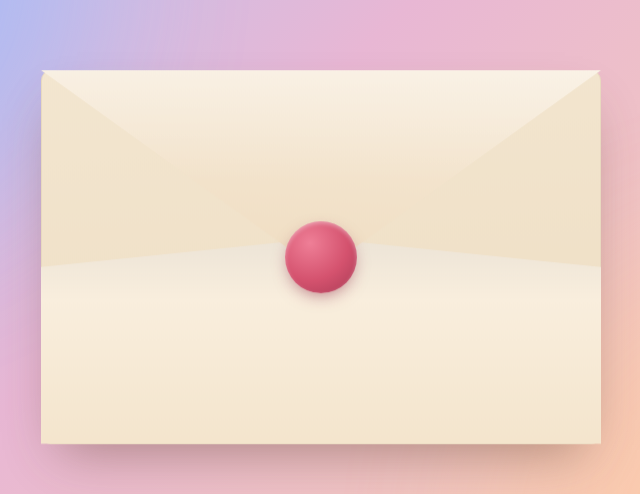
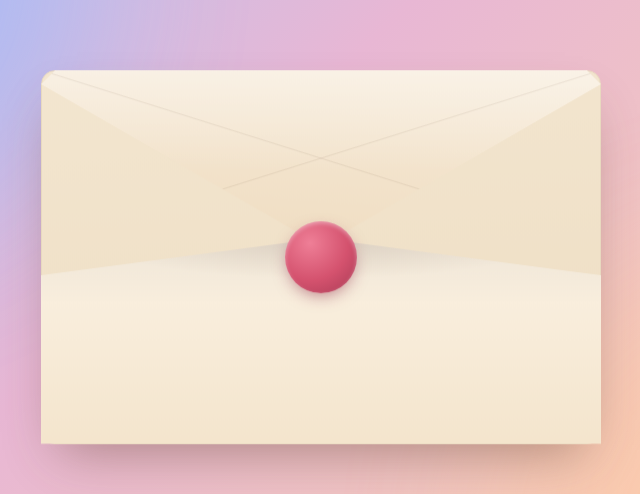
Before and after one commit to VodkaCranberry/birthday-card-for-xiangcai, a plain HTML site: page index.html in a window 1280 px wide. Shown: the part 142-636 px from the top of the page, 319-959 px from the left. Drawn offline with Linux system fonts and the light colour scheme.

Commit message:
Smooth envelope flap: rounded corners, aligned tip, soft seams
Co-Authored-By: Claude Code <noreply@anthropic.com>

```diff
--- a/index.html
+++ b/index.html
@@ -78,49 +78,89 @@
     inset: 0;
     background: linear-gradient(175deg, #f3e6d0, #eeddc2);
     border: 1px solid var(--paper-edge);
-    border-radius: 10px;
+    border-radius: 14px;
     box-shadow: 0 24px 50px -18px rgba(90, 60, 40, .45);
     z-index: 1;
   }
 
-  /* front pocket */
+  /* front pocket — peak sits at 45% (100% − 55%); flap tip meets it */
   .env-front {
     position: absolute;
     left: 0; right: 0; bottom: 0;
     height: 55%;
     background: linear-gradient(180deg, var(--paper-front), #f4e5cd);
-    clip-path: polygon(0 14%, 50% 0, 100% 14%, 100% 100%, 0 100%);
+    /* shallower side dips so the V reads cleanly against the flap edges */
+    clip-path: polygon(0 18%, 50% 0, 100% 18%, 100% 100%, 0 100%);
     z-index: 3;
     pointer-events: auto;
+  }
+  /* soft shelf under the flap tip so the junction has no hard seam */
+  .env-front::before {
+    content: "";
+    position: absolute;
+    left: 8%; right: 8%; top: 0;
+    height: 28%;
+    background: radial-gradient(ellipse 70% 100% at 50% 0%, rgba(90, 60, 40, .14), transparent 70%);
+    pointer-events: none;
+    z-index: 1;
   }
   .env-front::after {
     content: "";
     position: absolute;
     inset: 0;
-    background: linear-gradient(180deg, rgba(0,0,0,.06), transparent 30%);
+    background: linear-gradient(180deg, rgba(0,0,0,.05), transparent 32%);
     pointer-events: none;
   }
 
-  /* top flap */
+  /*
+   * Top flap — height 47% so the tip lands just past the pocket peak (45%),
+   * rounded top corners match .env-back radius, soft edge shadows remove
+   * the “cut paper” look where it meets the body.
+   */
   .flap {
+    --flap-r: 14px;
     position: absolute;
     left: 0; right: 0; top: 0;
-    height: 54%;
+    height: 47%;
     background: linear-gradient(185deg, var(--paper-flap), #efdcc0);
-    clip-path: polygon(0 0, 100% 0, 50% 100%);
+    /* rounded top corners + triangle tip (clockwise from top-left) */
+    clip-path: polygon(
+      var(--flap-r) 0,
+      calc(100% - var(--flap-r)) 0,
+      100% var(--flap-r),
+      50% 100%,
+      0 var(--flap-r)
+    );
     transform-origin: top center;
     transform: rotateX(0deg);
     transition: transform .75s cubic-bezier(.45, .05, .2, 1), z-index 0s .38s;
     z-index: 4;
     backface-visibility: visible;
     pointer-events: auto;
+    /* soft drop under the whole flap — lifts edges off the body */
+    filter: drop-shadow(0 3px 4px rgba(80, 55, 40, .20))
+            drop-shadow(0 1px 1px rgba(80, 55, 40, .12));
   }
+  /* paper sheen on the flap face */
   .flap::before {
     content: "";
     position: absolute;
     inset: 0;
-    background: linear-gradient(180deg, rgba(255,255,255,.35), transparent 55%);
-    clip-path: polygon(0 0, 100% 0, 50% 100%);
+    background: linear-gradient(180deg, rgba(255,255,255,.38), transparent 58%);
+    clip-path: inherit;
+    pointer-events: none;
+  }
+  /* faint crease lines along both folded edges */
+  .flap::after {
+    content: "";
+    position: absolute;
+    inset: 0;
+    background:
+      linear-gradient(to bottom right, transparent calc(50% - 1px), rgba(90,60,40,.10) 50%, transparent calc(50% + 1px)),
+      linear-gradient(to bottom left,  transparent calc(50% - 1px), rgba(90,60,40,.10) 50%, transparent calc(50% + 1px));
+    clip-path: inherit;
+    pointer-events: none;
+    opacity: .85;
   }
 
   .seal {
```
